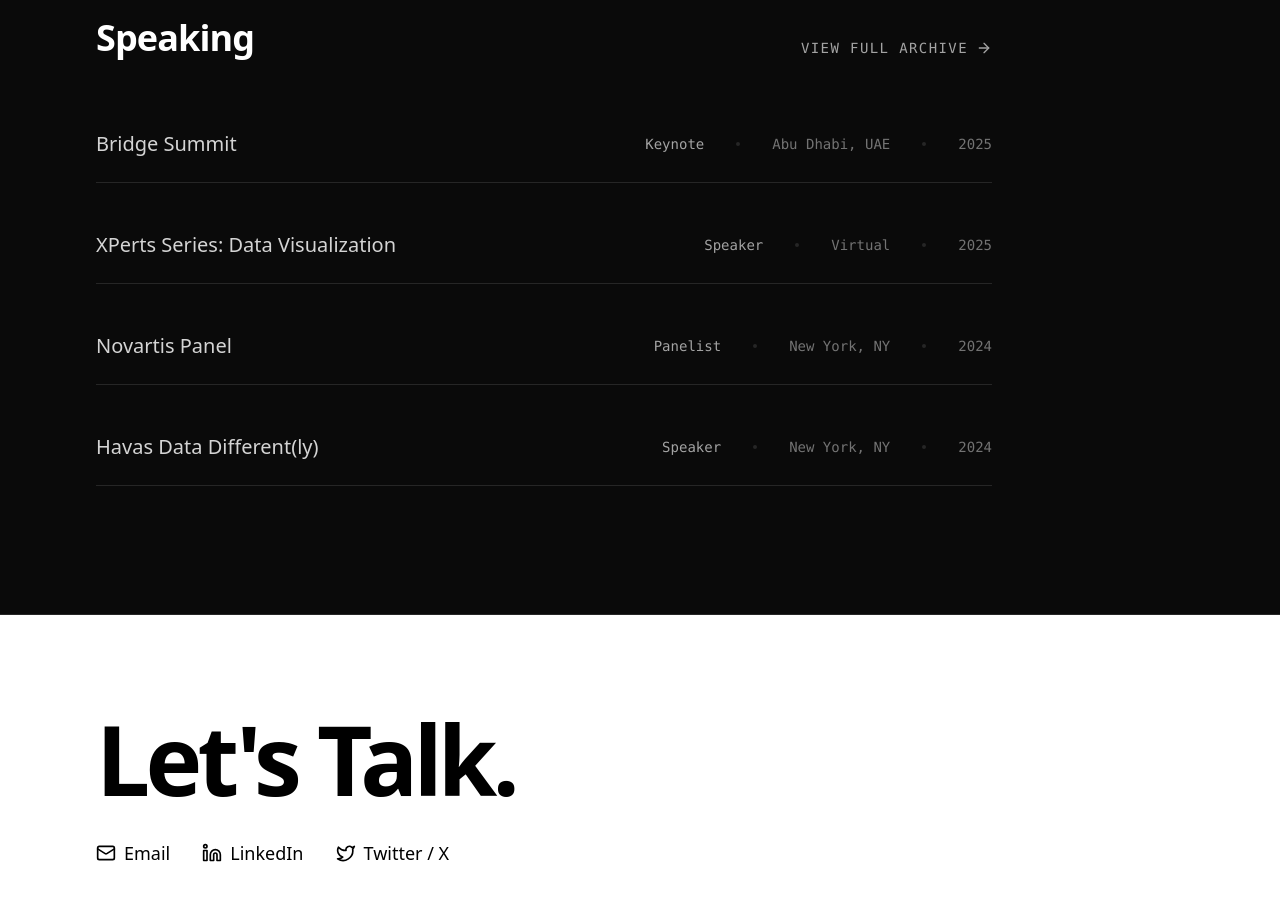
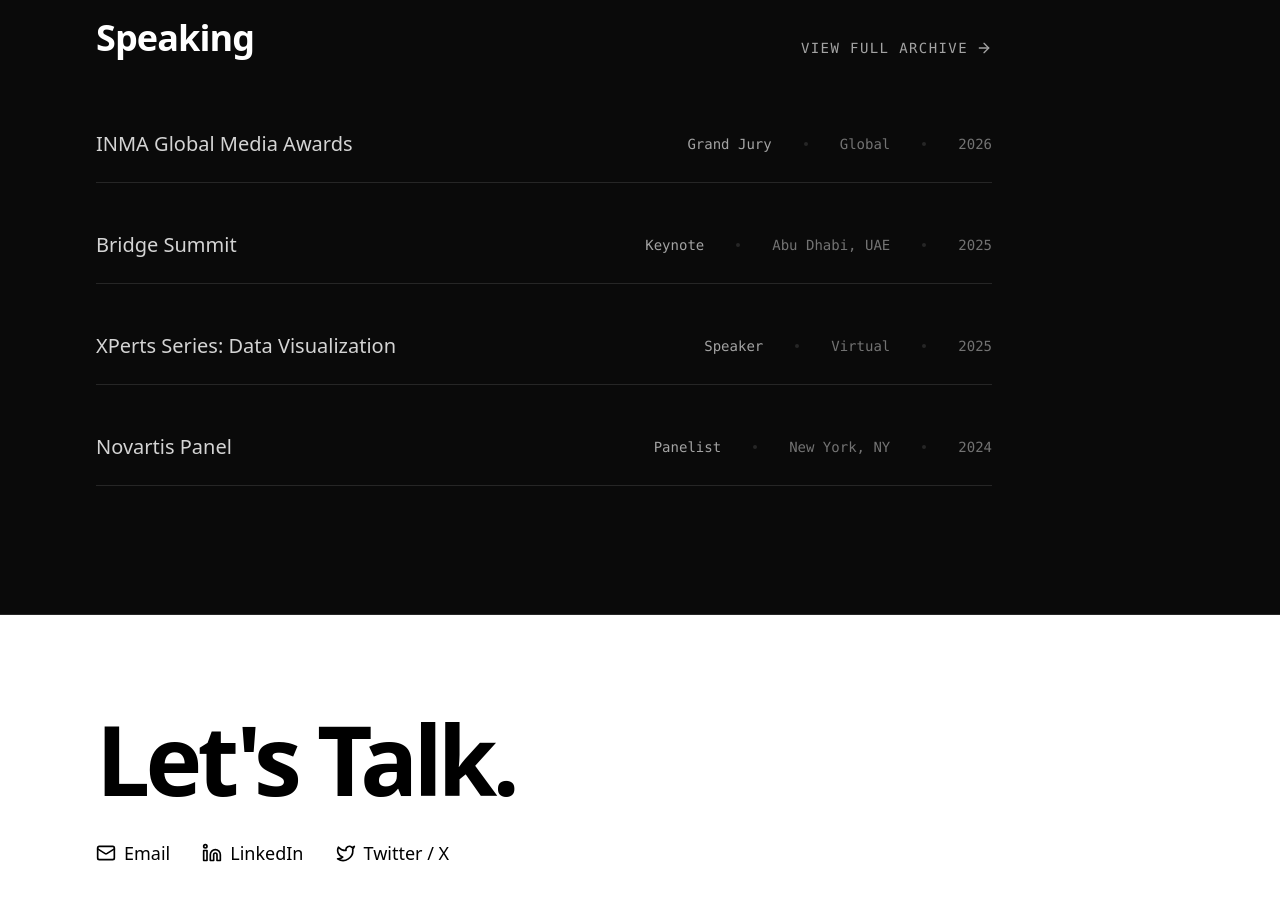
Before and after one commit to grahaphicsroberts/grahaphicsportfolio, a Next.js app: page / in a window 1280 px wide. Shown: the part 3620-4520 px from the top of the page. Built offline with nearby package versions, Linux system fonts and the light colour scheme.

Commit message:
Update Speaking.tsx

```diff
--- a/app/components/Speaking.tsx
+++ b/app/components/Speaking.tsx
@@ -6,6 +6,12 @@ import Link from "next/link";
 
 // --- DATA: RECENT SPEAKING ENGAGEMENTS ---
 const SPEAKING_ENGAGEMENTS = [
+  {
+    year: "2026",
+    event: "INMA Global Media Awards",
+    location: "Global",
+    role: "Grand Jury",
+  },
   {
     year: "2025",
     event: "Bridge Summit",
@@ -23,12 +29,6 @@ const SPEAKING_ENGAGEMENTS = [
     event: "Novartis Panel",
     location: "New York, NY",
     role: "Panelist",
-  },
-  {
-    year: "2024",
-    event: "Havas Data Different(ly)",
-    location: "New York, NY",
-    role: "Speaker",
   },
 ];
 
```
